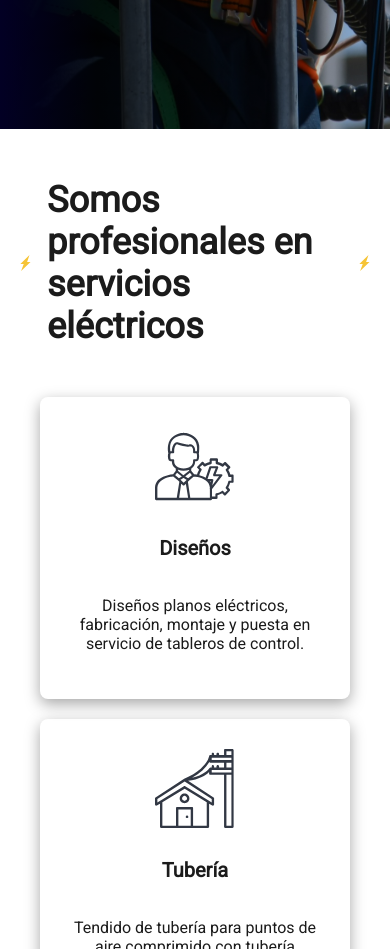
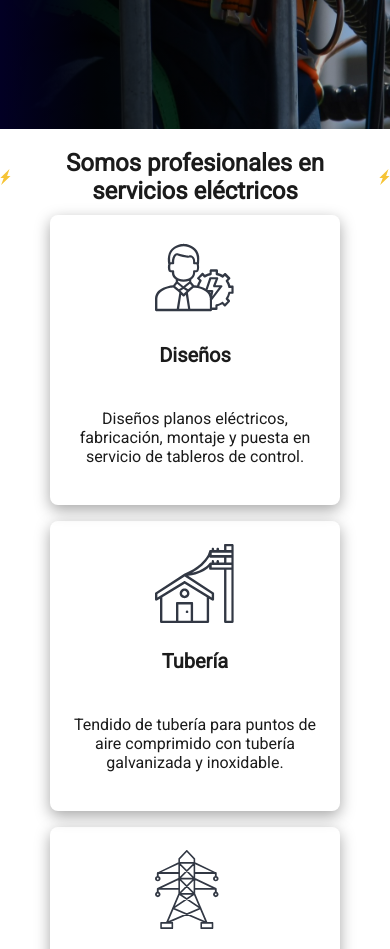
Before and after one commit to cereceda1991/intedsur, a React (Vite) app: page / in a window 390 px wide. Shown: the part 820-1769 px from the top of the page. Built offline with nearby package versions, Linux system fonts and the light colour scheme.

Commit message:
add: new mobile responsive

```diff
--- a/src/components/OurServices/OurServices.css
+++ b/src/components/OurServices/OurServices.css
@@ -3,16 +3,14 @@
     flex-direction: column;
     justify-content: center;
     align-items: center;
-    padding: 20px;
-    text-align: left;
 }
 
 .services__title {
     display: flex;
     gap: 1rem;
-    font-size: 36px;
-    margin-bottom: 10px;
+    font-size:24px;
     font-weight: 600;
+    text-align: center;
 }
 
 .services__title img {
@@ -21,20 +19,20 @@
 
 .services__cards {
     display: grid;
-    grid-template-columns: repeat( auto-fit, minmax(250px, 1fr) );
-    gap: 20px;
-    margin-top: 20px;
-    padding: 20px;
-    place-items: center;
+    grid-template-columns: 1fr;
+    gap: 1rem;
 }
 
 .services__card {
-    display: grid   ;
+    display: grid;
     place-items: center;
     text-align: center;
-    padding: 30px;
     border-radius: 8px;
     box-shadow: rgba(0, 0, 0, 0.35) 0px 5px 15px;
+    height: 100%;
+    max-width: 250px;
+    height: 250px;
+    padding: 20px;
 }
 
 .services__card-icon {
@@ -42,7 +40,7 @@
 }
 
 .services__card-title {
-    margin-top: 30px;
+    margin-top: 20px;
     font-size: 20px;
     font-weight: 600;
 }
@@ -51,14 +49,18 @@
     font-size: 16px;
 }
 
-@media screen and (max-width: 768px) {
+@media screen and (min-width: 768px) {
+    .services {
+        padding: 40px;
+    }
+
+    .services__title {
+        font-size: 36px;
+    }
+
     .services__cards {
-        grid-template-columns: repeat(2, 1fr);
+        grid-template-columns: repeat(3, 1fr);
+        gap: 30px;
+        padding: 30px;
     }
 }
-
-@media screen and (max-width: 480px) {
-    .services__cards {
-        grid-template-columns: 1fr;
-    }
-}
```
